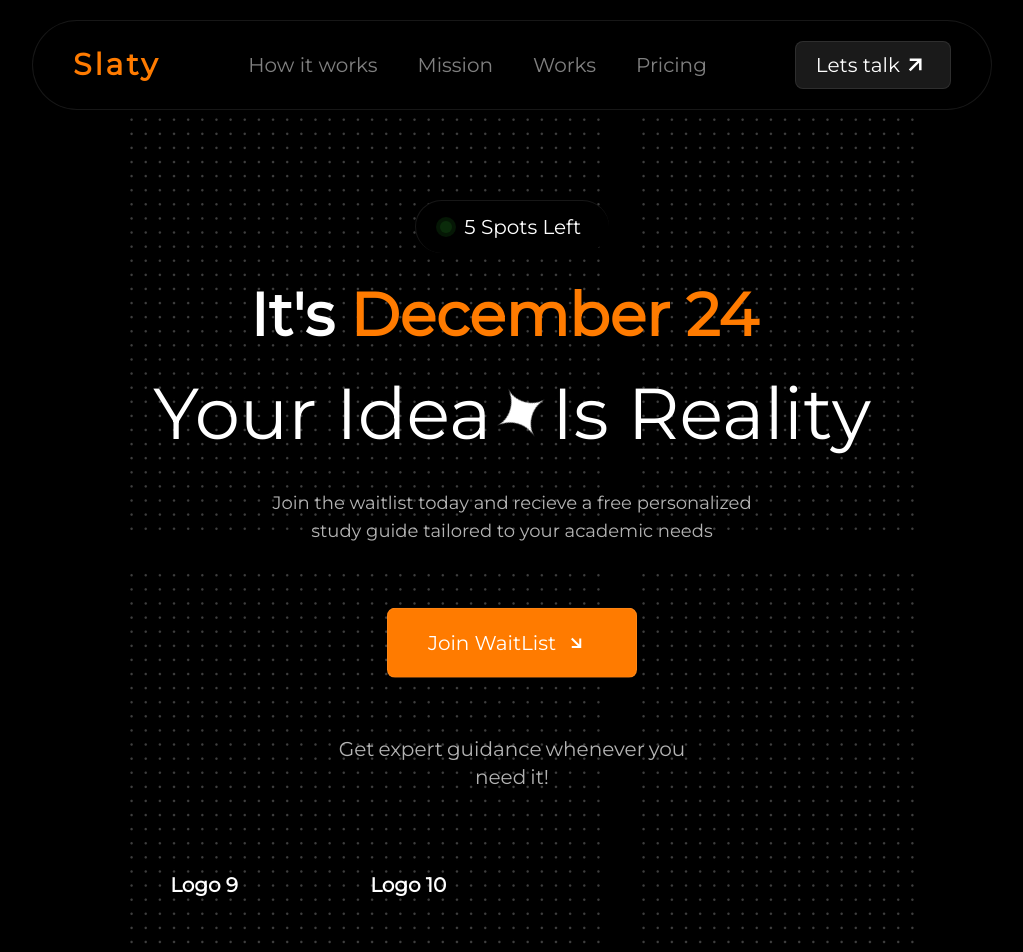
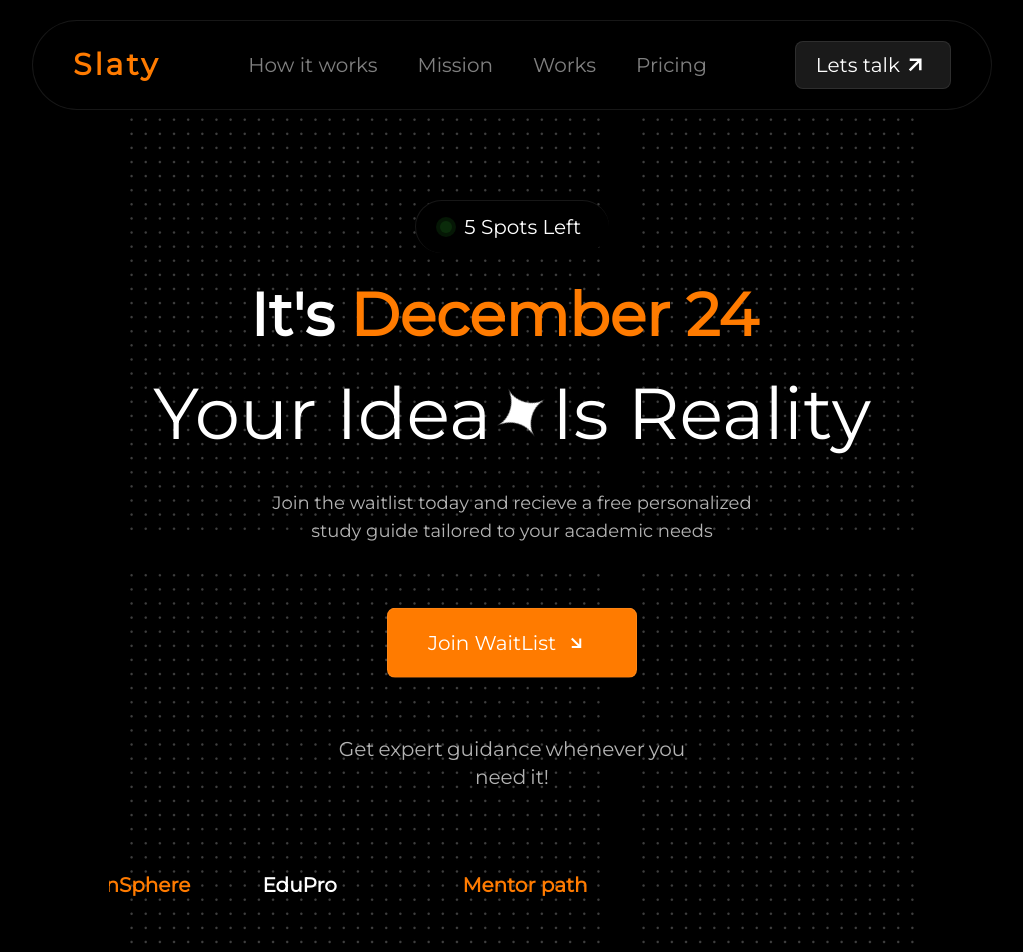
Before and after one commit to excellar-BX/Slaty, a React (Create React App) app: page / in a window 1280 px wide. Shown: the top 952 px of the page, without its empty margins (128-1151 px from the left). Built offline with nearby package versions, Linux system fonts and the light colour scheme.

Commit message:
Update Hero.jsx

```diff
--- a/src/components/Hero.jsx
+++ b/src/components/Hero.jsx
@@ -45,18 +45,20 @@ const Hero = () => {
         </div>
       </Fade>
       <div className="wrapper sm:text-xl overflow-hidden font-bold flex w-full ">
-        <div className="logos flex justify-around even:text-orange h-20 text-white my-5 sm:my-10  ">
-          <div className='w-[200px]' >Logo 1</div>
-          <div className='w-[200px]' >Logo 2</div>
-          <div className='w-[200px]' >Logo 3</div>
-          <div className='w-[200px]' >Logo 4</div>
-          <div className='w-[200px]' >Logo 5</div>
-          <div className='w-[200px]' >Logo 6</div>
-          <div className='w-[200px]' >Logo 7</div>
-          <div className='w-[200px]' >Logo 8</div>
-          <div className='w-[200px]' >Logo 9</div>
-          <div className='w-[200px]' >Logo 10</div>
-        </div>
+        <div className="logos flex justify-around even:text-orange h-20 text-white my-5 sm:my-10  "> <div className='w-[200px]' >KnowledgeHub</div>
+          <div className='w-[200px] text-orange ' >LearnSphere</div>
+          <div className='w-[200px]' >EduPro</div>
+          <div className='w-[200px] text-orange ' >Mentor path</div>
+        <div className='w-[200px]' >KnowledgeHub</div>
+          <div className='w-[200px] text-orange ' >LearnSphere</div>
+          <div className='w-[200px]' >EduPro</div>
+          <div className='w-[200px] text-orange ' >Mentor path</div>
+        <div className='w-[200px]' >KnowledgeHub</div>
+          <div className='w-[200px] text-orange ' >LearnSphere</div>
+          <div className='w-[200px]' >EduPro</div>
+          <div className='w-[200px] text-orange ' >Mentor path</div>
+
+          </div>
       </div>
     </div>
   )
```
